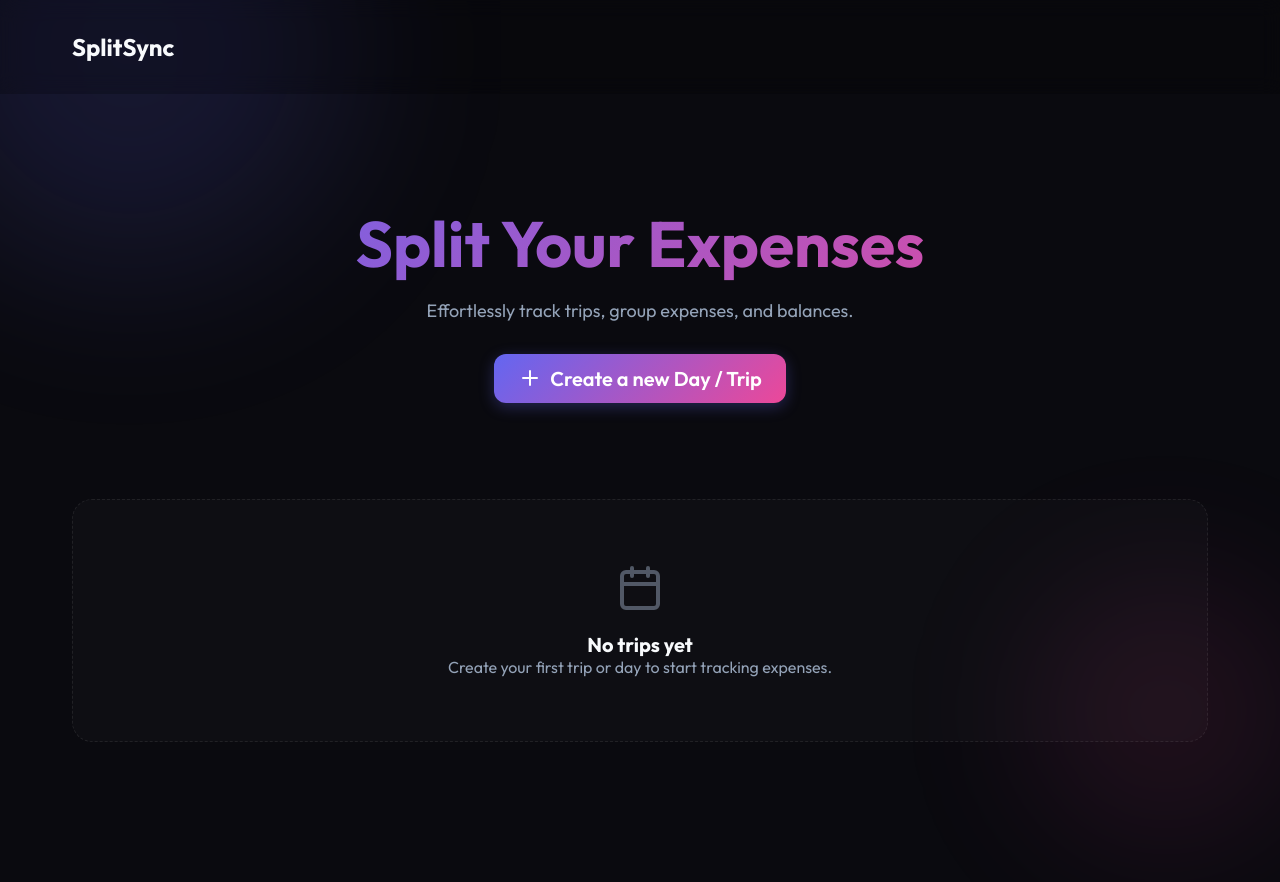
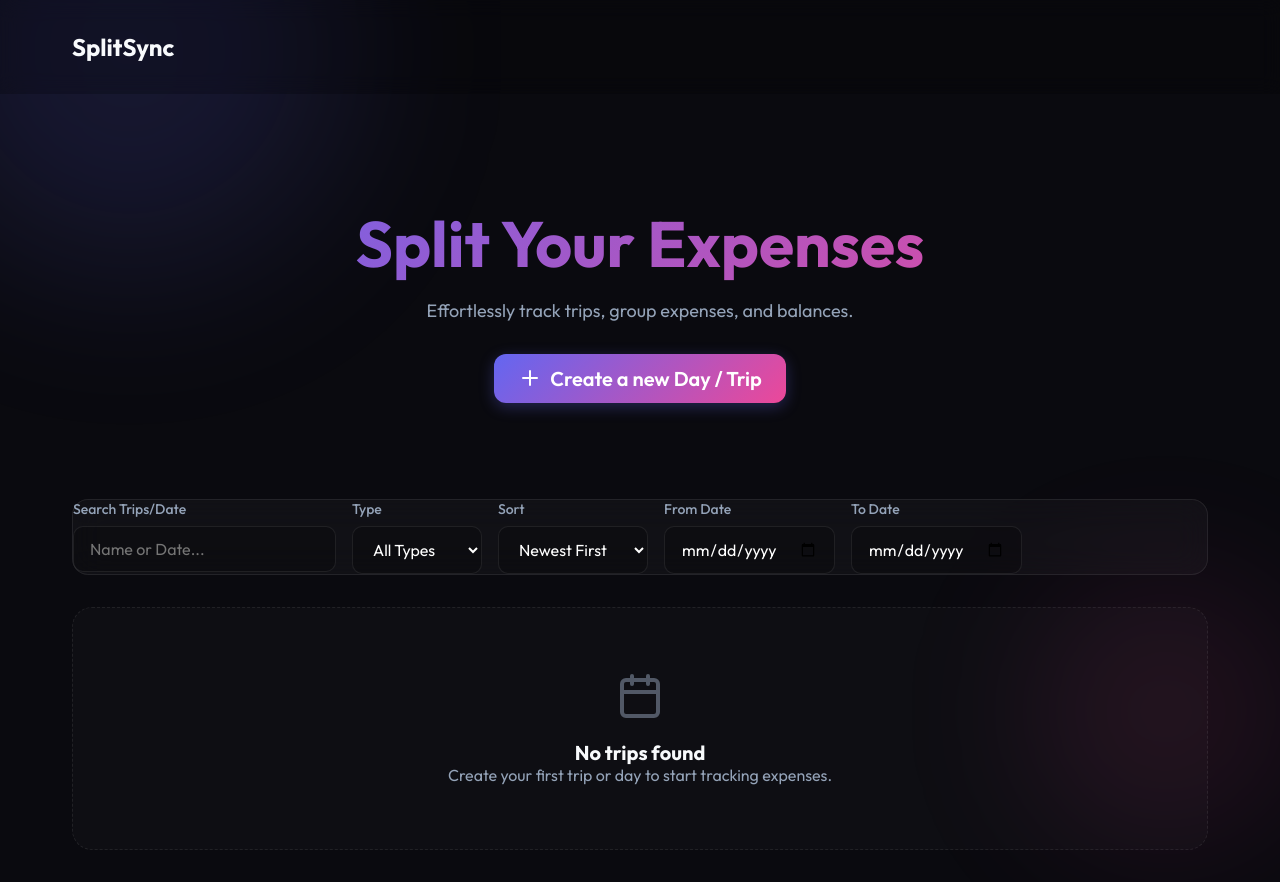
Before and after one commit to hameed-afsar-km/Advanced-Expense-Splitter, a React app: page / in a window 1280 px wide. Before the commit the page ends 800 px from the top, so only its background shows below. Built offline with nearby package versions, Linux system fonts and the light colour scheme; the HTML template or start-up script is replaced by a standard one.

Commit message:
feat: implement core functionality and UI for the Advanced Expense Splitter application.

```diff
--- a/src/App.jsx
+++ b/src/App.jsx
@@ -1,17 +1,78 @@
-import { useState, useMemo } from 'react';
+import { useState, useMemo, useEffect } from 'react';
 import { Plus, ArrowLeft, Trash2, Users, DollarSign, ArrowUpRight, ArrowDownRight, Share2, Calendar, RefreshCw } from 'lucide-react';
 
 function App() {
   const [trips, setTrips] = useState([]);
   const [currentTripId, setCurrentTripId] = useState(null);
+  const [toast, setToast] = useState(null);
+
+  // Home query state
+  const [homeSearchTerm, setHomeSearchTerm] = useState('');
+  const [homeSortBy, setHomeSortBy] = useState('date-desc');
+  const [homeFilterType, setHomeFilterType] = useState('all');
+  const [homeDateFrom, setHomeDateFrom] = useState('');
+  const [homeDateTo, setHomeDateTo] = useState('');
+
+  // Trip query state
+  const [tripSearchTerm, setTripSearchTerm] = useState('');
+
+  // Modal query state
+  const [modalSearchTerm, setModalSearchTerm] = useState('');
 
   // Modals state
   const [modalState, setModalState] = useState({ isOpen: false, type: null, data: null });
 
   const currentTrip = useMemo(() => trips.find(t => t.id === currentTripId), [trips, currentTripId]);
 
-  const updateTrip = (tripId, updater) => {
-    setTrips(prev => prev.map(t => (t.id === tripId ? updater(t) : t)));
+  const filteredTrips = useMemo(() => {
+    return trips
+      .filter(trip => {
+        const searchRaw = homeSearchTerm.toLowerCase();
+        const matchSearch = trip.tripName.toLowerCase().includes(searchRaw) ||
+          trip.startDate.includes(searchRaw) ||
+          (trip.endDate && trip.endDate.includes(searchRaw));
+        if (!matchSearch) return false;
+
+        if (homeFilterType === 'single' && !trip.isSingleDay) return false;
+        if (homeFilterType === 'multi' && trip.isSingleDay) return false;
+
+        const tStart = new Date(trip.startDate);
+        if (homeDateFrom && tStart < new Date(homeDateFrom)) return false;
+        if (homeDateTo && tStart > new Date(homeDateTo)) return false;
+
+        return true;
+      })
+      .sort((a, b) => {
+        switch (homeSortBy) {
+          case 'date-asc': return new Date(a.startDate) - new Date(b.startDate);
+          case 'date-desc': return new Date(b.startDate) - new Date(a.startDate);
+          case 'name-asc': return a.tripName.localeCompare(b.tripName);
+          case 'name-desc': return b.tripName.localeCompare(a.tripName);
+          default: return 0;
+        }
+      });
+  }, [trips, homeSearchTerm, homeFilterType, homeDateFrom, homeDateTo, homeSortBy]);
+
+  useEffect(() => {
+    if (toast) {
+      const timer = setTimeout(() => {
+        setToast(null);
+      }, 3000);
+      return () => clearTimeout(timer);
+    }
+  }, [toast]);
+
+  const handleUndo = () => {
+    if (toast && toast.previousState) {
+      setTrips(toast.previousState);
+      setToast(null);
+    }
+  };
+
+  const updateTrip = (tripId, updater, undoMessage = "Action successful") => {
+    const prevTrips = [...trips];
+    setTrips(prevTrips.map(t => (t.id === tripId ? updater(t) : t)));
+    setToast({ message: undoMessage, previousState: prevTrips, id: Date.now() });
   };
 
   const openModal = (type, data = null) => {
@@ -20,6 +81,7 @@ function App() {
 
   const closeModal = () => {
     setModalState({ isOpen: false, type: null, data: null });
+    setModalSearchTerm('');
   };
 
   // ---- Trip Methods ----
@@ -50,7 +112,9 @@ function App() {
       members: []
     };
 
+    const prevTrips = [...trips];
     setTrips([...trips, newTrip]);
+    setToast({ message: "Trip created", previousState: prevTrips, id: Date.now() });
     closeModal();
   };
 
@@ -225,15 +289,47 @@ function App() {
         </button>
       </div>
 
-      <div className="trip-grid mt-8">
-        {trips.length === 0 ? (
+      <div className="glass p-4 mt-8 mb-8 flex flex-wrap gap-4 items-end">
+        <div className="flex-1 min-w-[200px]">
+          <label className="input-label">Search Trips/Date</label>
+          <input type="text" className="input-base" placeholder="Name or Date..." value={homeSearchTerm} onChange={e => setHomeSearchTerm(e.target.value)} />
+        </div>
+        <div>
+          <label className="input-label">Type</label>
+          <select className="input-base" value={homeFilterType} onChange={e => setHomeFilterType(e.target.value)} style={{ width: '130px' }}>
+            <option value="all" style={{ background: '#13131a' }}>All Types</option>
+            <option value="single" style={{ background: '#13131a' }}>Single Day</option>
+            <option value="multi" style={{ background: '#13131a' }}>Multi Day</option>
+          </select>
+        </div>
+        <div>
+          <label className="input-label">Sort</label>
+          <select className="input-base" value={homeSortBy} onChange={e => setHomeSortBy(e.target.value)} style={{ width: '150px' }}>
+            <option value="date-desc" style={{ background: '#13131a' }}>Newest First</option>
+            <option value="date-asc" style={{ background: '#13131a' }}>Oldest First</option>
+            <option value="name-asc" style={{ background: '#13131a' }}>Name (A-Z)</option>
+            <option value="name-desc" style={{ background: '#13131a' }}>Name (Z-A)</option>
+          </select>
+        </div>
+        <div>
+          <label className="input-label">From Date</label>
+          <input type="date" className="input-base" value={homeDateFrom} onChange={e => setHomeDateFrom(e.target.value)} />
+        </div>
+        <div>
+          <label className="input-label">To Date</label>
+          <input type="date" className="input-base" value={homeDateTo} onChange={e => setHomeDateTo(e.target.value)} />
+        </div>
+      </div>
+
+      <div className="trip-grid mt-6">
+        {filteredTrips.length === 0 ? (
           <div className="empty-state w-full" style={{ gridColumn: '1 / -1' }}>
             <Calendar size={48} className="text-muted mb-4 mx-auto" opacity={0.5} />
-            <h3 className="text-xl mb-2">No trips yet</h3>
-            <p className="text-muted">Create your first trip or day to start tracking expenses.</p>
+            <h3 className="text-xl mb-2">No trips found</h3>
+            <p className="text-muted">{trips.length === 0 ? "Create your first trip or day to start tracking expenses." : "Adjust your search or filters to find trips."}</p>
           </div>
         ) : (
-          trips.map(trip => {
+          filteredTrips.map(trip => {
             const totalSpent = trip.members.reduce((acc, m) => acc + m.expense, 0);
             return (
               <div key={trip.id} className="glass-card trip-card-content" onClick={() => setCurrentTripId(trip.id)}>
@@ -325,11 +421,20 @@ function App() {
           </div>
         )}
 
-        <div className="flex justify-between items-center mb-6">
+        <div className="flex justify-between items-center mb-6 flex-wrap gap-4">
           <h2 className="text-2xl font-bold flex items-center gap-2"><Users size={24} className="text-accent-1" /> Members</h2>
-          <button className="btn btn-primary" onClick={() => openModal('ADD_MEMBER')}>
-            <Plus size={18} /> Add Member
-          </button>
+          <div className="flex gap-4 flex-wrap">
+            <input
+              type="text"
+              className="input-base min-w-[200px]"
+              placeholder="Search member name..."
+              value={tripSearchTerm}
+              onChange={(e) => setTripSearchTerm(e.target.value)}
+            />
+            <button className="btn btn-primary" style={{ whiteSpace: 'nowrap' }} onClick={() => openModal('ADD_MEMBER')}>
+              <Plus size={18} /> Add Member
+            </button>
+          </div>
         </div>
 
         {currentTrip.members.length === 0 ? (
@@ -339,7 +444,7 @@ function App() {
           </div>
         ) : (
           <div className="member-list mb-8">
-            {currentTrip.members.map(member => (
+            {currentTrip.members.filter(m => m.name.toLowerCase().includes(tripSearchTerm.toLowerCase())).map(member => (
               <div key={member.id} className="member-item">
                 <div className="flex items-center justify-between w-full mb-2 border-b border-glass pb-4" style={{ borderColor: 'var(--border-glass)' }}>
                   <h3 className="text-xl font-bold">{member.name}</h3>
@@ -461,14 +566,39 @@ function App() {
           </div>
 
           <div className="mt-2">
-            <label className="input-label mb-2">Select Members</label>
+            <div className="flex justify-between items-center mb-2">
+              <label className="input-label" style={{ marginBottom: 0 }}>Select Members</label>
+              <button
+                type="button"
+                className="text-accent-1 text-sm font-medium"
+                style={{ textDecoration: 'underline', background: 'none', border: 'none', cursor: 'pointer' }}
+                onClick={(e) => {
+                  const form = e.target.closest('form');
+                  const visibleCheckboxes = form.querySelectorAll('.checkbox-item:not([style*="display: none"]) input[type="checkbox"]');
+                  const allChecked = Array.from(visibleCheckboxes).every(cb => cb.checked);
+                  visibleCheckboxes.forEach(cb => cb.checked = !allChecked);
+                }}
+              >
+                Select / Deselect Visible
+              </button>
+            </div>
+            <input
+              type="text"
+              className="input-base mb-3"
+              placeholder="Search members..."
+              value={modalSearchTerm}
+              onChange={(e) => setModalSearchTerm(e.target.value)}
+            />
             <div className="flex flex-col gap-2 max-h-[200px] overflow-y-auto" style={{ paddingRight: '8px' }}>
-              {currentTrip?.members.map(member => (
-                <label key={member.id} className="checkbox-item">
-                  <input type="checkbox" name="members" value={member.id} defaultChecked />
-                  <span className="font-medium">{member.name}</span>
-                </label>
-              ))}
+              {currentTrip?.members.map(member => {
+                const isMatch = member.name.toLowerCase().includes(modalSearchTerm.toLowerCase());
+                return (
+                  <label key={member.id} className="checkbox-item" style={{ display: isMatch ? 'flex' : 'none' }}>
+                    <input type="checkbox" name="members" value={member.id} defaultChecked />
+                    <span className="font-medium">{member.name}</span>
+                  </label>
+                );
+              })}
             </div>
           </div>
 
@@ -508,6 +638,18 @@ function App() {
       </main>
 
       {renderModals()}
+
+      {toast && (
+        <div className="toast-container">
+          <div className="toast-content">
+            <span className="font-medium">{toast.message}</span>
+            <button className="btn btn-secondary text-sm px-3 py-1 ml-4" onClick={handleUndo}>
+              Undo
+            </button>
+          </div>
+          <div className="toast-progress-bar" key={toast.id}></div>
+        </div>
+      )}
     </>
   );
 }
--- a/src/index.css
+++ b/src/index.css
@@ -91,6 +91,10 @@ body {
   max-width: 1200px;
   margin: 0 auto;
   padding: 1rem;
+}
+
+.select-button {
+  color: rgba(232, 232, 252, 0.3);
 }
 
 @media (min-width: 768px) {
@@ -526,3 +530,59 @@ body {
   font-size: 0.875rem;
   font-weight: 500;
 }
+
+/* Toast Notification */
+.toast-container {
+  position: fixed;
+  bottom: 2rem;
+  right: 2rem;
+  background: var(--bg-secondary);
+  border: 1px solid var(--border-glass);
+  border-radius: 12px;
+  padding: 1rem;
+  min-width: 300px;
+  box-shadow: 0 10px 30px rgba(0, 0, 0, 0.5);
+  z-index: 2000;
+  animation: slideInRight 0.3s ease forwards;
+  overflow: hidden;
+}
+
+.toast-content {
+  display: flex;
+  justify-content: space-between;
+  align-items: center;
+  gap: 1rem;
+  margin-bottom: 0.5rem;
+}
+
+.toast-progress-bar {
+  position: absolute;
+  bottom: 0;
+  left: 0;
+  height: 4px;
+  background: linear-gradient(135deg, var(--accent-1), var(--accent-2));
+  width: 100%;
+  animation: shrinkWidth 3s linear forwards;
+}
+
+@keyframes slideInRight {
+  from {
+    transform: translateX(100%);
+    opacity: 0;
+  }
+
+  to {
+    transform: translateX(0);
+    opacity: 1;
+  }
+}
+
+@keyframes shrinkWidth {
+  from {
+    width: 100%;
+  }
+
+  to {
+    width: 0%;
+  }
+}
```
